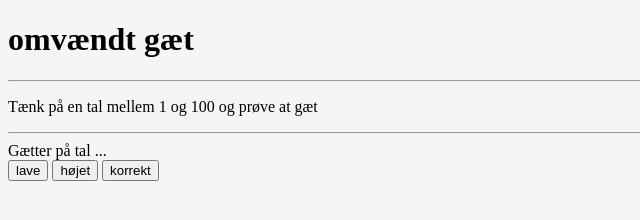
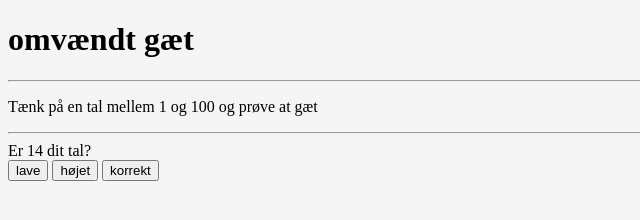
Before and after one commit to isaac0267/omv-ndt-g-t-del-to, a plain HTML site: page index.html in a window 1280 px wide. Shown: the full height of the page, 0-640 px from the left. Drawn offline with Linux system fonts and the light colour scheme; files that its build step writes are made by us from their sources.

Commit message:
The first commit

```diff
--- a/index.html
+++ b/index.html
@@ -16,6 +16,6 @@
   <button id="correct">korrekt</button>
 
   <body>
-    <script src="/code/script.js"></script>
+    <script src="script.js"></script>
   </body>
 </html>
```
